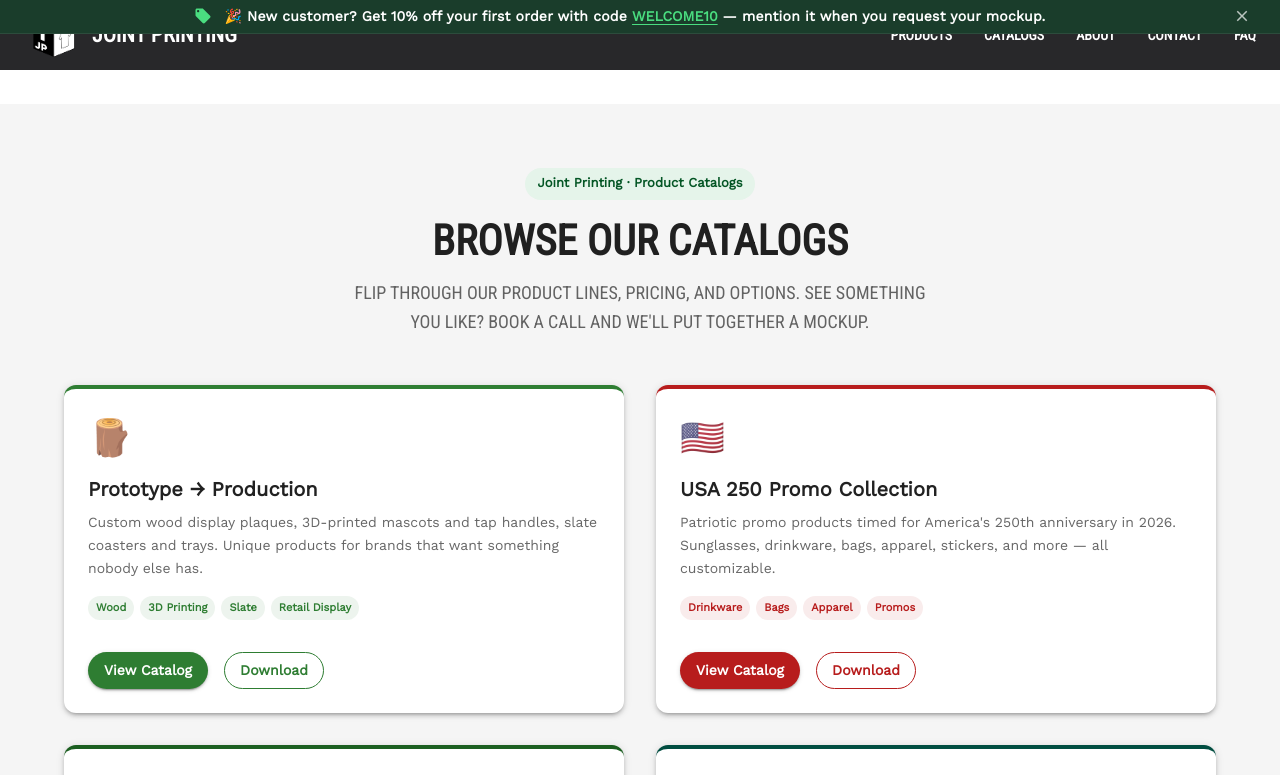
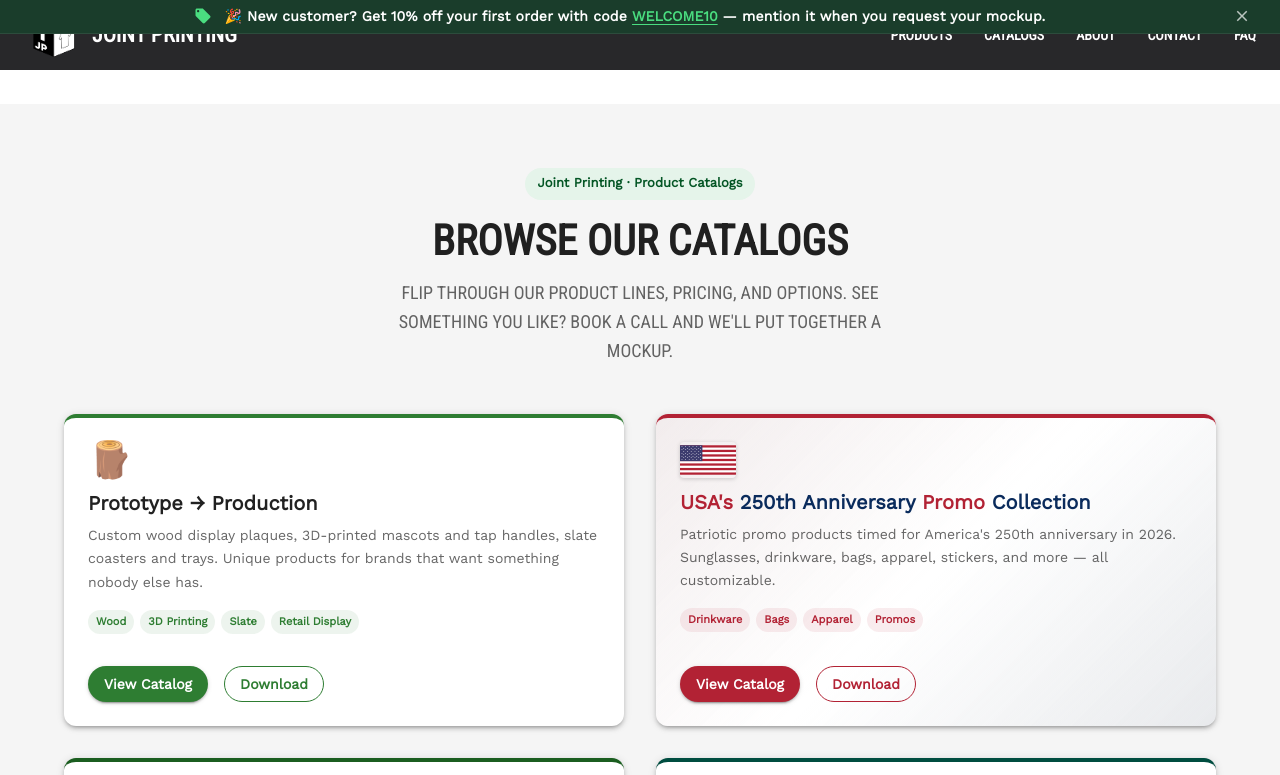
Before and after one commit to Jointprinting/website-frontend, a React (Create React App) app: page /catalogs in a window 1280 px wide. Shown: the top 775 px of the page. Built offline with nearby package versions, Linux system fonts and the light colour scheme.

Commit message:
Update Catalogs.js

```diff
--- a/src/screens/Catalogs.js
+++ b/src/screens/Catalogs.js
@@ -10,8 +10,61 @@
 import Chip from '@mui/material/Chip';
 import Typography from '../modules/components/Typography';
 
+// Inline SVG of the US flag — guaranteed to render the same way
+// on every device, unlike the 🇺🇸 emoji which sometimes falls back to "US".
+const UsFlag = ({ width = 56, height = 36 }) => (
+  <Box
+    component="svg"
+    viewBox="0 0 760 400"
+    sx={{ width, height, display: 'block', borderRadius: '4px', boxShadow: '0 1px 4px rgba(0,0,0,0.18)' }}
+    xmlns="http://www.w3.org/2000/svg"
+    aria-label="Flag of the United States"
+  >
+    <rect width="760" height="400" fill="#fff" />
+    {/* 7 red stripes */}
+    {[0, 2, 4, 6, 8, 10, 12].map((i) => (
+      <rect key={i} y={(i * 400) / 13} width="760" height={400 / 13} fill="#B22234" />
+    ))}
+    {/* Blue canton */}
+    <rect width={760 * 0.4} height={(400 / 13) * 7} fill="#3C3B6E" />
+    {/* Stars (simple 5x6 grid is close enough at this size) */}
+    {Array.from({ length: 9 }).map((_, row) =>
+      Array.from({ length: row % 2 === 0 ? 6 : 5 }).map((_, col) => {
+        const xStep = (760 * 0.4) / 12;
+        const yStep = ((400 / 13) * 7) / 10;
+        const cx = xStep + col * xStep * 2 + (row % 2 === 0 ? 0 : xStep);
+        const cy = yStep + row * yStep;
+        return (
+          <text
+            key={`${row}-${col}`}
+            x={cx}
+            y={cy + 6}
+            fontSize="22"
+            fill="#fff"
+            textAnchor="middle"
+            fontFamily="Arial, sans-serif"
+          >
+            ★
+          </text>
+        );
+      })
+    )}
+  </Box>
+);
+
+// Renders the title with red / dark / blue word coloring for the USA 250 card
+const AmericaTitle = () => (
+  <Typography variant="h5" component="h2" sx={{ fontWeight: 800, mb: 1, lineHeight: 1.25 }}>
+    <Box component="span" sx={{ color: '#B22234' }}>USA's </Box>
+    <Box component="span" sx={{ color: '#0A2B5C' }}>250th Anniversary </Box>
+    <Box component="span" sx={{ color: '#B22234' }}>Promo </Box>
+    <Box component="span" sx={{ color: '#0A2B5C' }}>Collection</Box>
+  </Typography>
+);
+
 const catalogs = [
   {
+    key: 'prototype',
     title: 'Prototype → Production',
     description:
       'Custom wood display plaques, 3D-printed mascots and tap handles, slate coasters and trays. Unique products for brands that want something nobody else has.',
@@ -21,15 +74,18 @@
     emoji: '🪵',
   },
   {
-    title: 'USA 250 Promo Collection',
+    key: 'usa250',
+    // title rendered as a custom component (red/blue) when this entry is patriotic
+    titleNode: <AmericaTitle />,
     description:
-      'Patriotic promo products timed for America\'s 250th anniversary in 2026. Sunglasses, drinkware, bags, apparel, stickers, and more — all customizable.',
+      "Patriotic promo products timed for America's 250th anniversary in 2026. Sunglasses, drinkware, bags, apparel, stickers, and more — all customizable.",
     tags: ['Drinkware', 'Bags', 'Apparel', 'Promos'],
     file: '/catalogs/usa-250-promos.pdf',
-    accent: '#b71c1c',
-    emoji: '🇺🇸',
+    accent: '#B22234',
+    flag: true,
   },
   {
+    key: 'dispensary',
     title: 'JP × Dispensary',
     description:
       'Apparel and merch built specifically for cannabis dispensaries — branded tees, hoodies, headgear, and giveaway items. Staff uniforms to customer gifts.',
@@ -39,6 +95,7 @@
     emoji: '🌿',
   },
   {
+    key: 'dispoPromos',
     title: 'Dispensary Promos',
     description:
       'Promotional add-ons for dispensary retail — stickers, accessories, and branded items designed to drive loyalty and repeat visits.',
@@ -51,20 +108,25 @@
 
 function Catalogs() {
   return (
-    <Box sx={{ bgcolor: '#f5f5f5', minHeight: '100vh', py: 8 }}>
+    <Box sx={{ bgcolor: '#f5f5f5', minHeight: '100vh', py: { xs: 6, md: 8 } }}>
       <Container maxWidth="lg">
         {/* Header */}
-        <Box sx={{ mb: 6, textAlign: 'center' }}>
+        <Box sx={{ mb: { xs: 4, md: 6 }, textAlign: 'center' }}>
           <Chip
             label="Joint Printing · Product Catalogs"
             sx={{ mb: 2, bgcolor: '#e5f4ea', color: '#045625', fontWeight: 600 }}
           />
-          <Typography variant="h3" component="h1" gutterBottom sx={{ fontWeight: 700 }}>
+          <Typography
+            variant="h3"
+            component="h1"
+            gutterBottom
+            sx={{ fontWeight: 700, fontSize: { xs: 30, md: 42 } }}
+          >
             Browse Our Catalogs
           </Typography>
           <Typography
             variant="h6"
-            sx={{ fontWeight: 300, color: 'text.secondary', maxWidth: 580, mx: 'auto' }}
+            sx={{ fontWeight: 300, color: 'text.secondary', maxWidth: 580, mx: 'auto', px: 2 }}
           >
             Flip through our product lines, pricing, and options. See something you like?
             Book a call and we'll put together a mockup.
@@ -72,9 +134,9 @@
         </Box>
 
         {/* Catalog Cards */}
-        <Grid container spacing={4}>
+        <Grid container spacing={{ xs: 3, md: 4 }}>
           {catalogs.map((cat) => (
-            <Grid item xs={12} sm={6} key={cat.title}>
+            <Grid item xs={12} sm={6} key={cat.key}>
               <Card
                 elevation={3}
                 sx={{
@@ -88,13 +150,28 @@
                     transform: 'translateY(-4px)',
                     boxShadow: 8,
                   },
+                  // Subtle red/white/blue background hint for the patriotic card
+                  ...(cat.flag && {
+                    background:
+                      'linear-gradient(135deg, rgba(178,34,52,0.04) 0%, #ffffff 50%, rgba(10,43,92,0.05) 100%)',
+                  }),
                 }}
               >
-                <CardContent sx={{ flex: 1, p: 3 }}>
-                  <Box sx={{ fontSize: 36, mb: 1.5 }}>{cat.emoji}</Box>
-                  <Typography variant="h5" component="h2" sx={{ fontWeight: 700, mb: 1 }}>
-                    {cat.title}
-                  </Typography>
+                <CardContent sx={{ flex: 1, p: { xs: 2.5, sm: 3 } }}>
+                  <Box sx={{ mb: 1.5, display: 'flex', alignItems: 'center' }}>
+                    {cat.flag ? (
+                      <UsFlag width={56} height={36} />
+                    ) : (
+                      <Box sx={{ fontSize: 36, lineHeight: 1 }}>{cat.emoji}</Box>
+                    )}
+                  </Box>
+                  {cat.titleNode ? (
+                    cat.titleNode
+                  ) : (
+                    <Typography variant="h5" component="h2" sx={{ fontWeight: 700, mb: 1 }}>
+                      {cat.title}
+                    </Typography>
+                  )}
                   <Typography
                     variant="body2"
                     color="text.secondary"
@@ -118,7 +195,14 @@
                     ))}
                   </Box>
                 </CardContent>
-                <CardActions sx={{ px: 3, pb: 3, gap: 1 }}>
+                <CardActions
+                  sx={{
+                    px: { xs: 2.5, sm: 3 },
+                    pb: { xs: 2.5, sm: 3 },
+                    gap: 1,
+                    flexWrap: 'wrap',
+                  }}
+                >
                   <Button
                     component="a"
                     href={cat.file}
@@ -160,7 +244,7 @@
         {/* Bottom CTA */}
         <Box
           sx={{
-            mt: 8,
+            mt: { xs: 6, md: 8 },
             p: { xs: 4, sm: 6 },
             bgcolor: '#111816',
             borderRadius: 4,
@@ -173,7 +257,7 @@
           </Typography>
           <Typography
             variant="body1"
-            sx={{ opacity: 0.85, mb: 3, maxWidth: 480, mx: 'auto' }}
+            sx={{ opacity: 0.85, mb: 3, maxWidth: 480, mx: 'auto', px: 2 }}
           >
             We source from hundreds of suppliers. If you saw something in a photo that
             isn't listed, reach out — we'll put together a custom quote and mockup.
```
